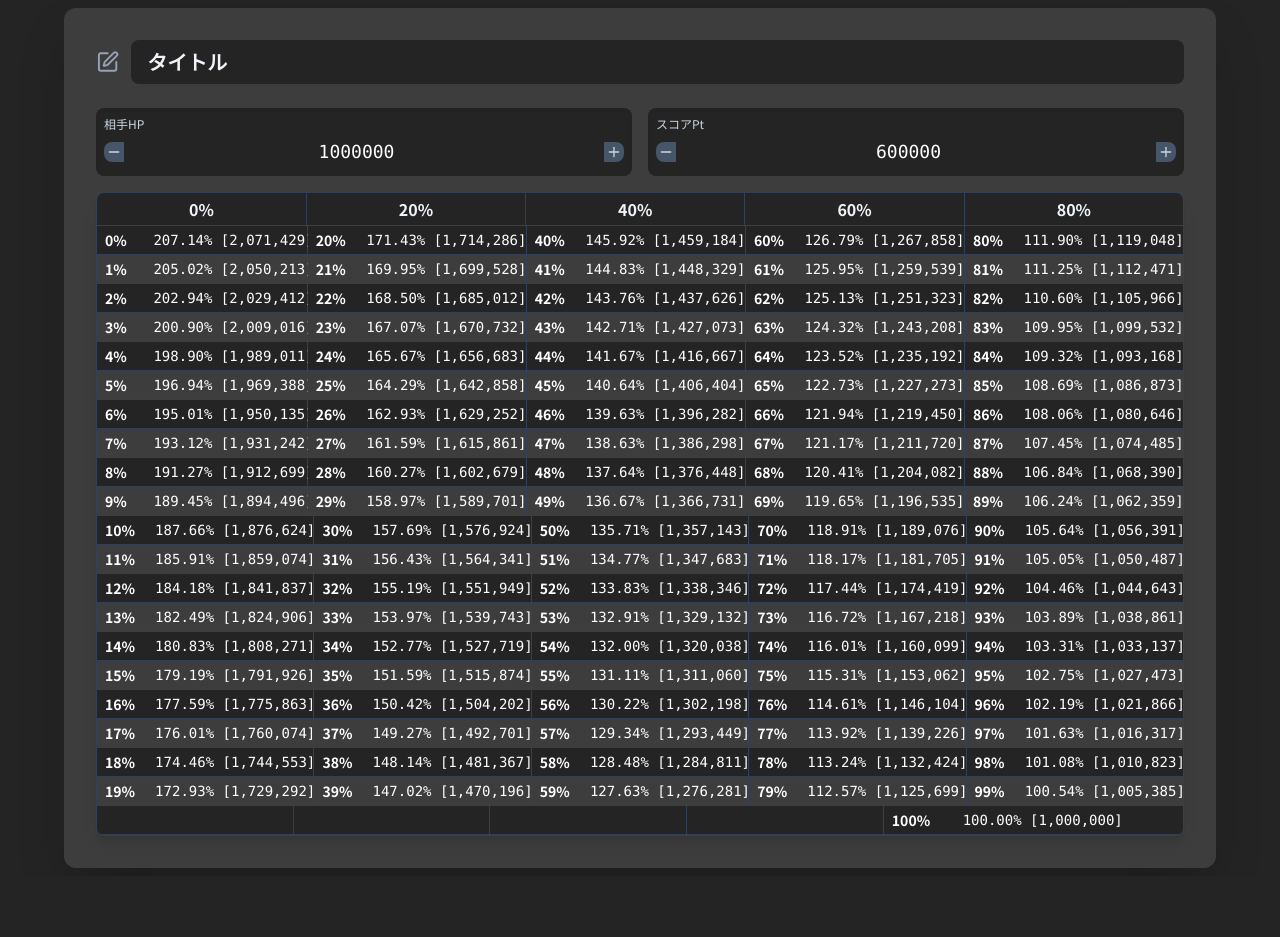
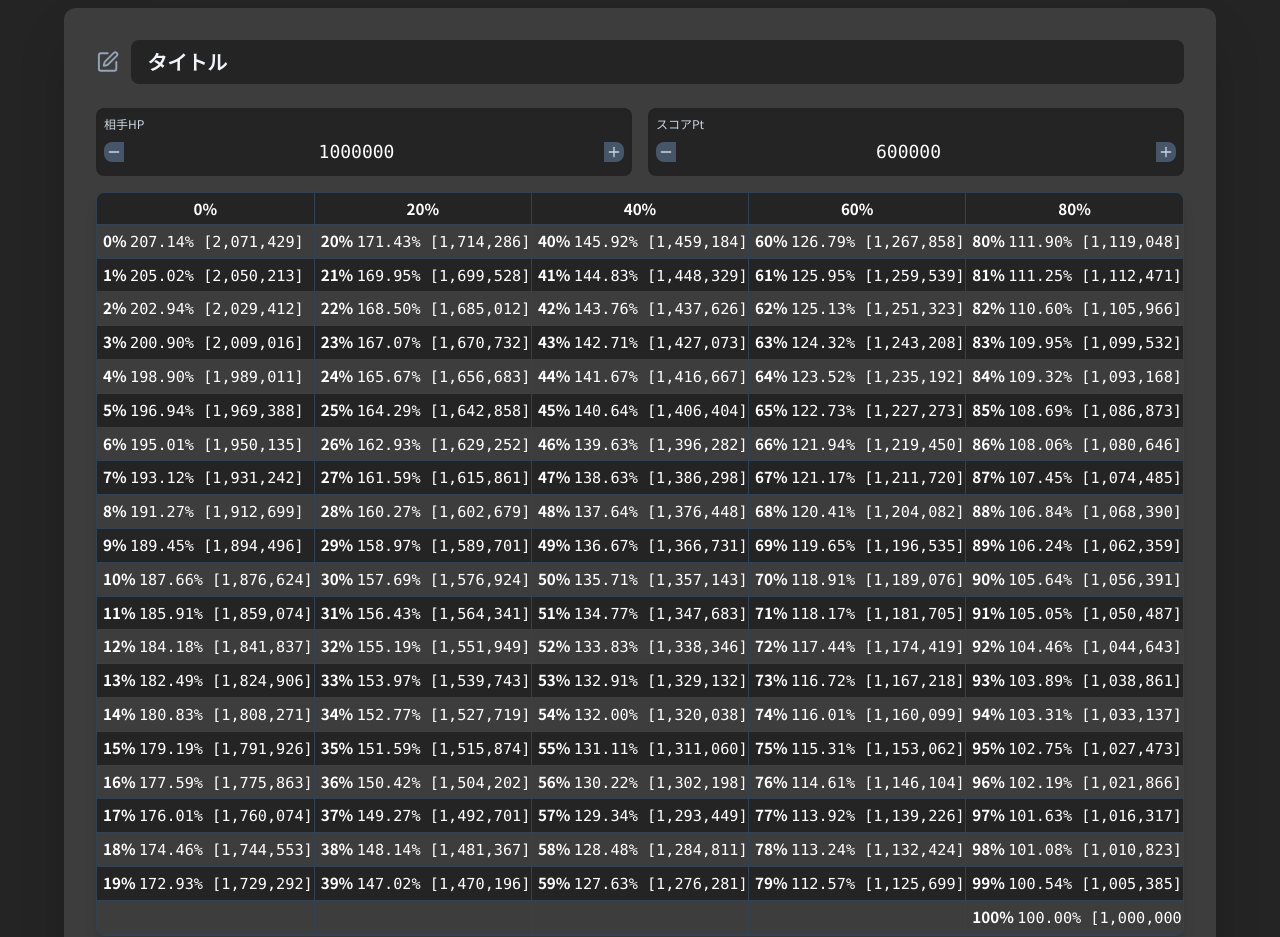
Before and after one commit to sg-kage/kage_score, a plain HTML site: page index.html in a window 1280 px wide. Shown: the top 937 px of the page. Before the commit the page ends 876 px from the top, so only its background shows below. Drawn offline with nearby package versions, Linux system fonts and the light colour scheme.

Commit message:
Update index.html

```diff
--- a/index.html
+++ b/index.html
@@ -18,13 +18,44 @@
     .font-mono {
       font-family: 'Fira Code', monospace;
     }
-    #resultsGrid {
+    #resultsGridWrapper {
       overflow-x: auto;
+      width: 100%;
+    }
+    #resultsGridTable {
+      width: 100%;
+      min-width: 600px;
+      table-layout: fixed;
+      font-size: 0.95rem;
+      border-collapse: collapse;
+    }
+    #resultsGridTable th, #resultsGridTable td {
+      padding: 4px 6px;
+      border-right: 1px solid #334155;
+      border-bottom: 1px solid #334155;
+      white-space: nowrap;
+      text-align: left;
+      background-color: #242424;
+      color: #fff;
+    }
+    #resultsGridTable th {
+      background-color: #242424;
+      font-weight: bold;
+      text-align: center;
+    }
+    #resultsGridTable th:last-child, #resultsGridTable td:last-child {
+      border-right: none;
+    }
+    #resultsGridTable tr:nth-child(even) td {
+      background-color: #3D3D3D;
     }
     @media (max-width: 640px) {
-      #resultsGrid > div {
-        min-width: 550px;
+      #resultsGridTable {
+        font-size: 0.70rem;
+        min-width: 520px;
       }
+      .sm\:text-lg { font-size: 1rem; }
+      .md\:text-xl { font-size: 1rem; }
     }
   </style>
 </head>
@@ -84,8 +115,10 @@
 
     <!-- 計算結果グリッド -->
     <div class="bg-[#3D3D3D] rounded-lg shadow-lg overflow-x-auto border border-slate-700">
-      <div id="resultsGrid" class="w-full">
-        <!-- 計算結果はJavaScriptでここに挿入されます -->
+      <div id="resultsGridWrapper">
+        <table id="resultsGridTable">
+          <!-- JSでここに挿入 -->
+        </table>
       </div>
     </div>
   </div>
@@ -97,7 +130,7 @@
     const titleInput = document.getElementById('titleInput');
     const baseValueInput = document.getElementById('baseValueInput');
     const adjustedValueInput = document.getElementById('adjustedValueInput');
-    const resultsGrid = document.getElementById('resultsGrid');
+    const resultsGridTable = document.getElementById('resultsGridTable');
     const incrementBaseValueBtn = document.getElementById('incrementBaseValue');
     const decrementBaseValueBtn = document.getElementById('decrementBaseValue');
     const incrementAdjustedValueBtn = document.getElementById('incrementAdjustedValue');
@@ -115,23 +148,21 @@
       return `${formattedPercent} [${formattedResult}]`;
     };
 
-    // グリッド表示
+    // グリッド表示（テーブル化）
     const renderGrid = () => {
-      resultsGrid.innerHTML = '';
+      resultsGridTable.innerHTML = '';
       const baseValue = Number(baseValueInput.value);
       const adjustedValue = Number(adjustedValueInput.value);
 
       // ヘッダー
-      const headerRow = document.createElement('div');
-      headerRow.className = 'grid grid-cols-[auto,auto,auto,auto,auto] border-b border-slate-700';
       const percentages = ['0%', '20%', '40%', '60%', '80%'];
+      const headerRow = document.createElement('tr');
       percentages.forEach((p, index) => {
-        const headerDiv = document.createElement('div');
-        headerDiv.className = `text-center font-bold text-base py-1 bg-[#242424] border-r border-slate-700 ${index === 4 ? 'border-r-0' : ''}`;
-        headerDiv.textContent = p;
-        headerRow.appendChild(headerDiv);
+        const th = document.createElement('th');
+        th.textContent = p;
+        headerRow.appendChild(th);
       });
-      resultsGrid.appendChild(headerRow);
+      resultsGridTable.appendChild(headerRow);
 
       // データ分割
       const columnsData = [[], [], [], [], []];
@@ -145,31 +176,18 @@
 
       const maxRows = Math.max(...columnsData.map(col => col.length));
       for (let rowIndex = 0; rowIndex < maxRows; rowIndex++) {
-        const rowDiv = document.createElement('div');
-        rowDiv.className = 'grid grid-cols-[auto,auto,auto,auto,auto]';
-        const isEven = rowIndex % 2 === 0;
+        const row = document.createElement('tr');
         columnsData.forEach((column, colIndex) => {
           const p = column[rowIndex];
-          const resultItem = document.createElement('div');
-          resultItem.className = `
-            flex items-center text-xs sm:text-sm py-1 px-2 border-b border-slate-700
-            ${isEven ? 'bg-[#242424]' : 'bg-[#3D3D3D]'}
-            ${colIndex < 4 ? 'border-r' : ''}
-            min-w-[120px] whitespace-nowrap
-          `;
+          const td = document.createElement('td');
           if (p !== undefined) {
-            const percentageDiv = document.createElement('div');
-            percentageDiv.className = "w-1/4 pr-2 font-bold text-white whitespace-nowrap";
-            percentageDiv.textContent = `${p}%`;
-            const contentDiv = document.createElement('div');
-            contentDiv.className = "flex-1 font-mono text-white text-left whitespace-nowrap min-w-[120px]";
-            contentDiv.textContent = calculateResult(baseValue, adjustedValue, p);
-            resultItem.appendChild(percentageDiv);
-            resultItem.appendChild(contentDiv);
+            td.innerHTML = `<span style="font-weight:bold;">${p}%</span> <span class="font-mono">${calculateResult(baseValue, adjustedValue, p)}</span>`;
+          } else {
+            td.textContent = '';
           }
-          rowDiv.appendChild(resultItem);
+          row.appendChild(td);
         });
-        resultsGrid.appendChild(rowDiv);
+        resultsGridTable.appendChild(row);
       }
     };
 
```
